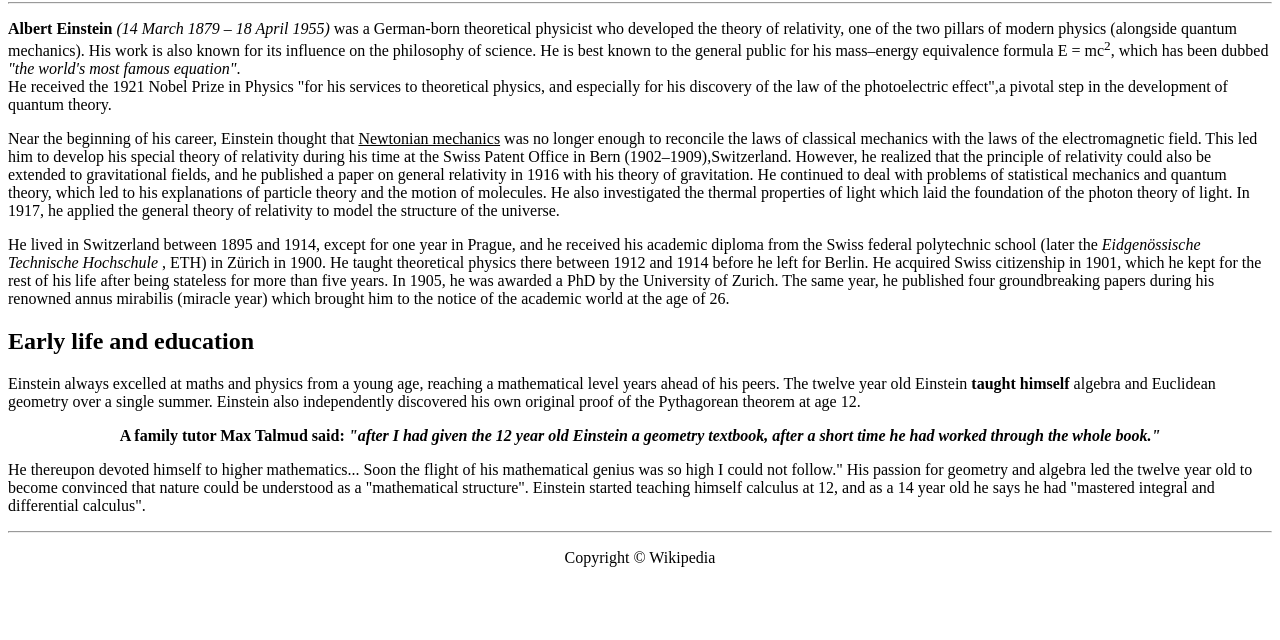
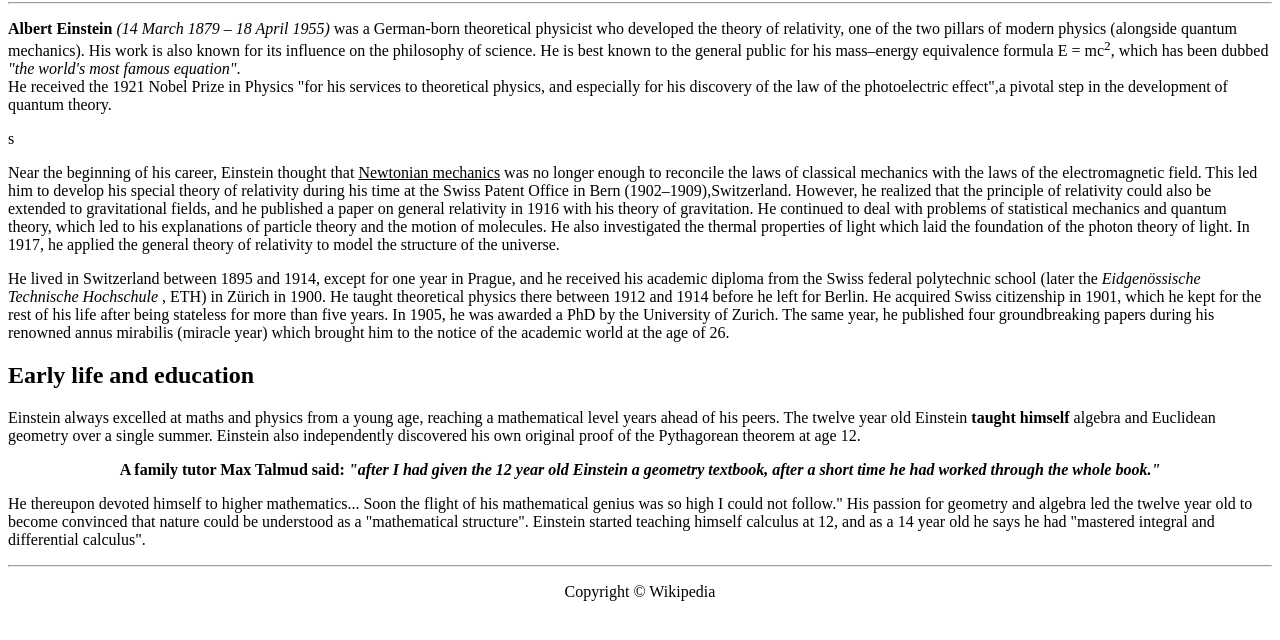
Before and after one commit to Ras028/tekst-vezba, a plain HTML site: page index.html in a window 1280 px wide. Shown: the part 78-718 px from the top of the page. Drawn offline with Linux system fonts and the light colour scheme.

Commit message:
New paragraph added

```diff
--- a/index.html
+++ b/index.html
@@ -12,7 +12,7 @@
 one of the two pillars of modern physics (alongside quantum mechanics). His work is also known for its influence on the philosophy
 of science. He is best known to the general public for his mass–energy equivalence formula E = mc<sup>2</sup>, which has been dubbed <em>"the world's most famous equation"</em>.<br>
 He received the 1921 Nobel Prize in Physics "for his services to theoretical physics, and especially for his discovery of the law of the photoelectric effect",a pivotal step in the development of quantum theory.</p>
-
+<p>s</p>
 <p>
  Near the beginning of his career, Einstein thought that <u>Newtonian mechanics</u> was no longer enough to reconcile the laws of classical mechanics with
 the laws of the electromagnetic field. This led him to develop his special theory of relativity during his time at the Swiss Patent Office in Bern (1902–1909),Switzerland. However, he realized that the principle of relativity could also be extended to gravitational fields, and he published a paper on general relativity
```
